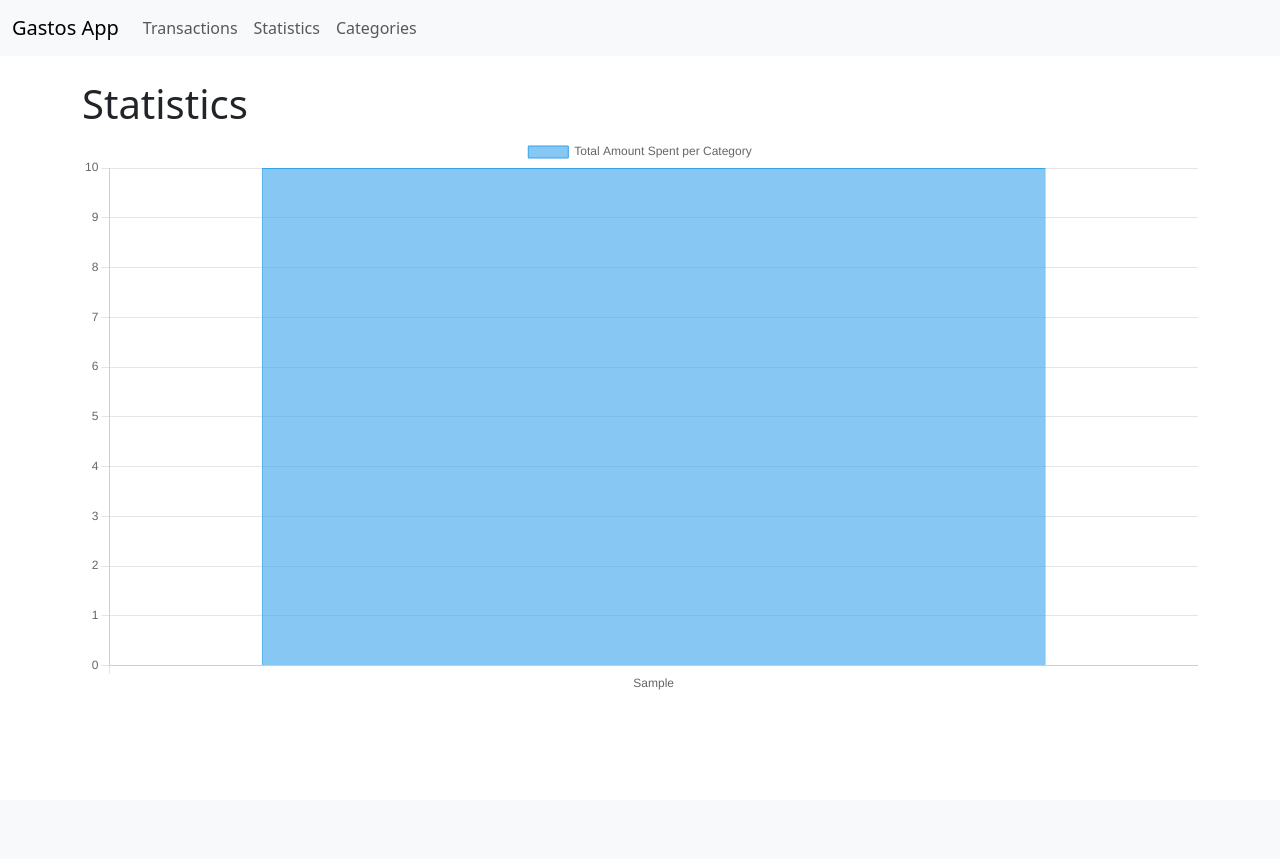
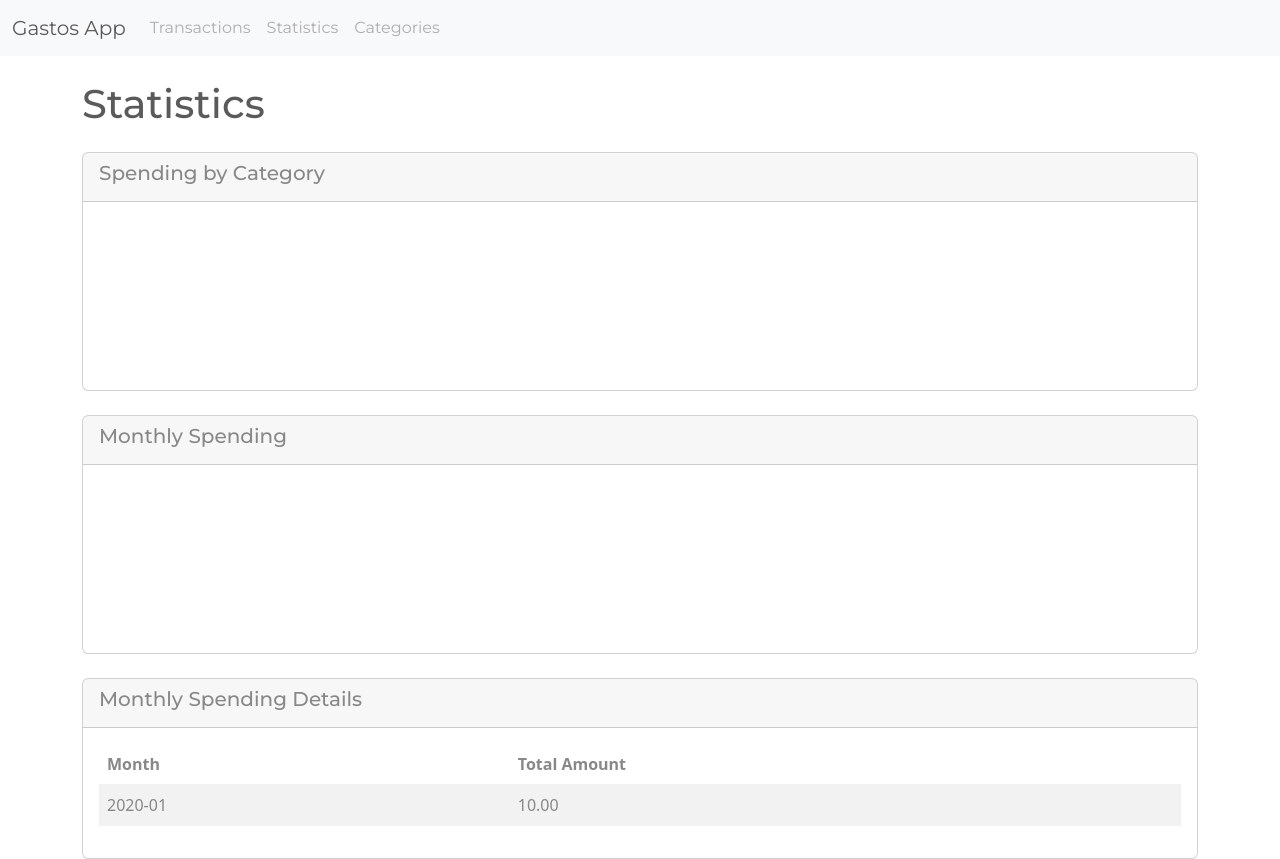
Before and after one commit to gianluca95/flask-finance-app, a Flask app: page /statistics in a window 1280 px wide. Before the commit the page ends 690 px from the top, so only its background shows below. Run offline with Flask 2, Linux system fonts and the light colour scheme; tables that the repository leaves empty or names only in its code hold one stand-in row (values such as "Sample post"); a map, chart or similar area stays blank; some libraries are stand-ins or nearby versions.

Commit message:
update app

```diff
--- a/app.py
+++ b/app.py
@@ -104,17 +104,34 @@
 @app.route('/statistics')
 def statistics():
     cur = mysql.get_db().cursor()
+
     # Query to get total amount spent per category
     cur.execute("""
         SELECT category, SUM(amount)
         FROM transactions
         GROUP BY category
     """)
-    data = cur.fetchall()
-    # Prepare data for the chart
-    categories = [row[0] for row in data]
-    amounts = [float(row[1]) for row in data]
-    return render_template('statistics.html', categories=categories, amounts=amounts)
+    category_data = cur.fetchall()
+    categories = [row[0] for row in category_data]
+    category_amounts = [float(row[1]) for row in category_data]
+
+    # Query to get total amount spent per month
+    cur.execute("""
+        SELECT DATE_FORMAT(date, '%Y-%m') AS month, SUM(amount) as total_amount
+        FROM transactions
+        GROUP BY month
+        ORDER BY month ASC
+    """)
+    monthly_data = cur.fetchall()
+    months = [row[0] for row in monthly_data]
+    monthly_amounts = [float(row[1]) for row in monthly_data]
+
+    return render_template('statistics.html',
+                           categories=categories,
+                           category_amounts=category_amounts,
+                           months=months,
+                           monthly_amounts=monthly_amounts,
+                           monthly_data=monthly_data)
 
 # Routes to manage categories
 @app.route('/categories')
--- a/templates/layout.html
+++ b/templates/layout.html
@@ -1,18 +1,22 @@
 <!DOCTYPE html>
 <html lang="en">
-<head>
-    <meta charset="UTF-8">
-    <title>Gastos App</title>
-    <!-- Include Bootstrap CSS or your preferred stylesheet -->
-    <link rel="stylesheet" href="https://cdn.jsdelivr.net/npm/bootstrap@5.3.0/dist/css/bootstrap.min.css">
-</head>
+    <head>
+        <meta charset="UTF-8">
+        <title>Gastos App</title>
+        <!-- Include Bootswatch Theme CSS -->
+        <!-- Choose either Flatly or Minty -->
+        <!-- For Flatly Theme -->
+        <!-- <link rel="stylesheet" href="https://cdn.jsdelivr.net/npm/bootswatch@5.3.0/dist/flatly/bootstrap.min.css"> -->
+        <!-- For Minty Theme -->
+        <link rel="stylesheet" href="https://cdn.jsdelivr.net/npm/bootswatch@5.3.0/dist/minty/bootstrap.min.css">
+    </head>
 <body>
-
     <!-- Navigation Bar -->
     <nav class="navbar navbar-expand-lg navbar-light bg-light">
         <div class="container-fluid">
             <a class="navbar-brand" href="{{ url_for('index') }}">Gastos App</a>
-            <button class="navbar-toggler" type="button" data-bs-toggle="collapse" data-bs-target="#navbarNav" aria-controls="navbarNav" aria-expanded="false" aria-label="Toggle navigation">
+            <button class="navbar-toggler" type="button" data-bs-toggle="collapse" data-bs-target="#navbarNav"
+                    aria-controls="navbarNav" aria-expanded="false" aria-label="Toggle navigation">
                 <span class="navbar-toggler-icon"></span>
             </button>
             <div class="collapse navbar-collapse" id="navbarNav">
@@ -31,13 +35,13 @@
         </div>
     </nav>
 
-    <!-- Content -->
+    <!-- Content Block -->
     <div class="container mt-4">
         {% block body %}
         {% endblock %}
     </div>
 
-    <!-- Include Bootstrap JS or your preferred scripts -->
+    <!-- Include Bootstrap JS (Popper.js is included in Bootstrap 5 bundle) -->
     <script src="https://cdn.jsdelivr.net/npm/bootstrap@5.3.0/dist/js/bootstrap.bundle.min.js"></script>
 </body>
 </html>
--- a/templates/statistics.html
+++ b/templates/statistics.html
@@ -1,38 +1,57 @@
 {% extends "layout.html" %}
 
 {% block body %}
-<h1>Statistics</h1>
-<canvas id="categoryChart" width="400" height="200"></canvas>
+<h1 class="mb-4">Statistics</h1>
 
-<!-- Include Chart.js from CDN -->
+<!-- Category Chart -->
+<div class="card mb-4">
+    <div class="card-header">
+        <h5>Spending by Category</h5>
+    </div>
+    <div class="card-body">
+        <canvas id="categoryChart"></canvas>
+    </div>
+</div>
+
+<!-- Monthly Spending Chart -->
+<div class="card mb-4">
+    <div class="card-header">
+        <h5>Monthly Spending</h5>
+    </div>
+    <div class="card-body">
+        <canvas id="monthlyChart"></canvas>
+    </div>
+</div>
+
+<!-- Monthly Spending Table -->
+<div class="card">
+    <div class="card-header">
+        <h5>Monthly Spending Details</h5>
+    </div>
+    <div class="card-body">
+        <table class="table table-striped">
+            <thead>
+                <tr>
+                    <th>Month</th>
+                    <th>Total Amount</th>
+                </tr>
+            </thead>
+            <tbody>
+                {% for month, amount in monthly_data %}
+                    <tr>
+                        <td>{{ month }}</td>
+                        <td>{{ "{:.2f}".format(amount) }}</td>
+                    </tr>
+                {% endfor %}
+            </tbody>
+        </table>
+    </div>
+</div>
+
+<!-- Include Chart.js -->
 <script src="https://cdn.jsdelivr.net/npm/chart.js"></script>
 
 <script>
-    // Get data passed from Flask
-    const categories = {{ categories | tojson }};
-    const amounts = {{ amounts | tojson }};
-
-    // Create the chart
-    const ctx = document.getElementById('categoryChart').getContext('2d');
-    const categoryChart = new Chart(ctx, {
-        type: 'bar',
-        data: {
-            labels: categories,
-            datasets: [{
-                label: 'Total Amount Spent per Category',
-                data: amounts,
-                backgroundColor: 'rgba(54, 162, 235, 0.6)',
-                borderColor: 'rgba(54, 162, 235, 1)',
-                borderWidth: 1
-            }]
-        },
-        options: {
-            scales: {
-                y: {
-                    beginAtZero: true
-                }
-            }
-        }
-    });
+    // Existing Chart.js scripts for rendering charts
 </script>
 {% endblock %}
```
Also changed, not shown: templates/index.html (+21 -35 lines).
